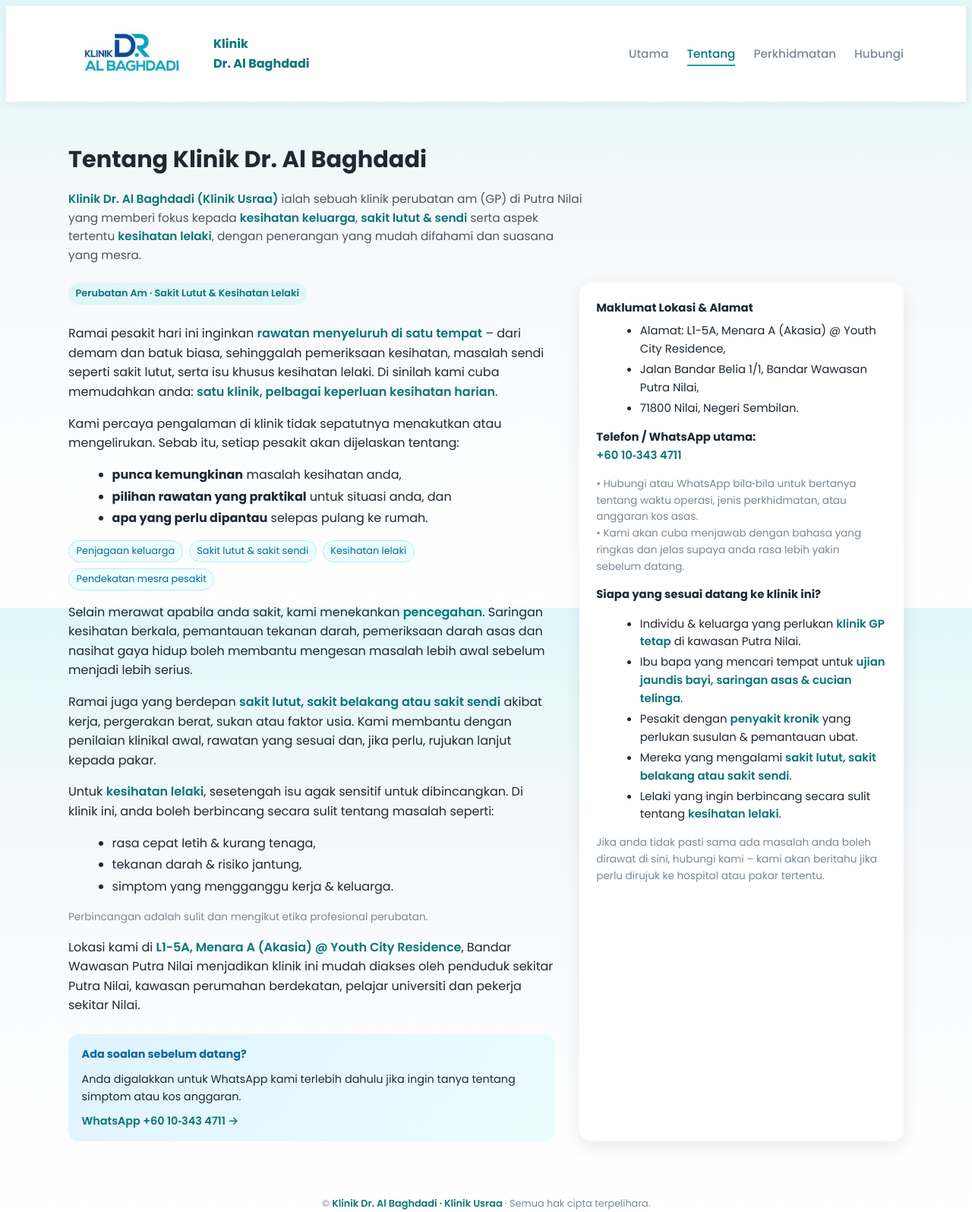
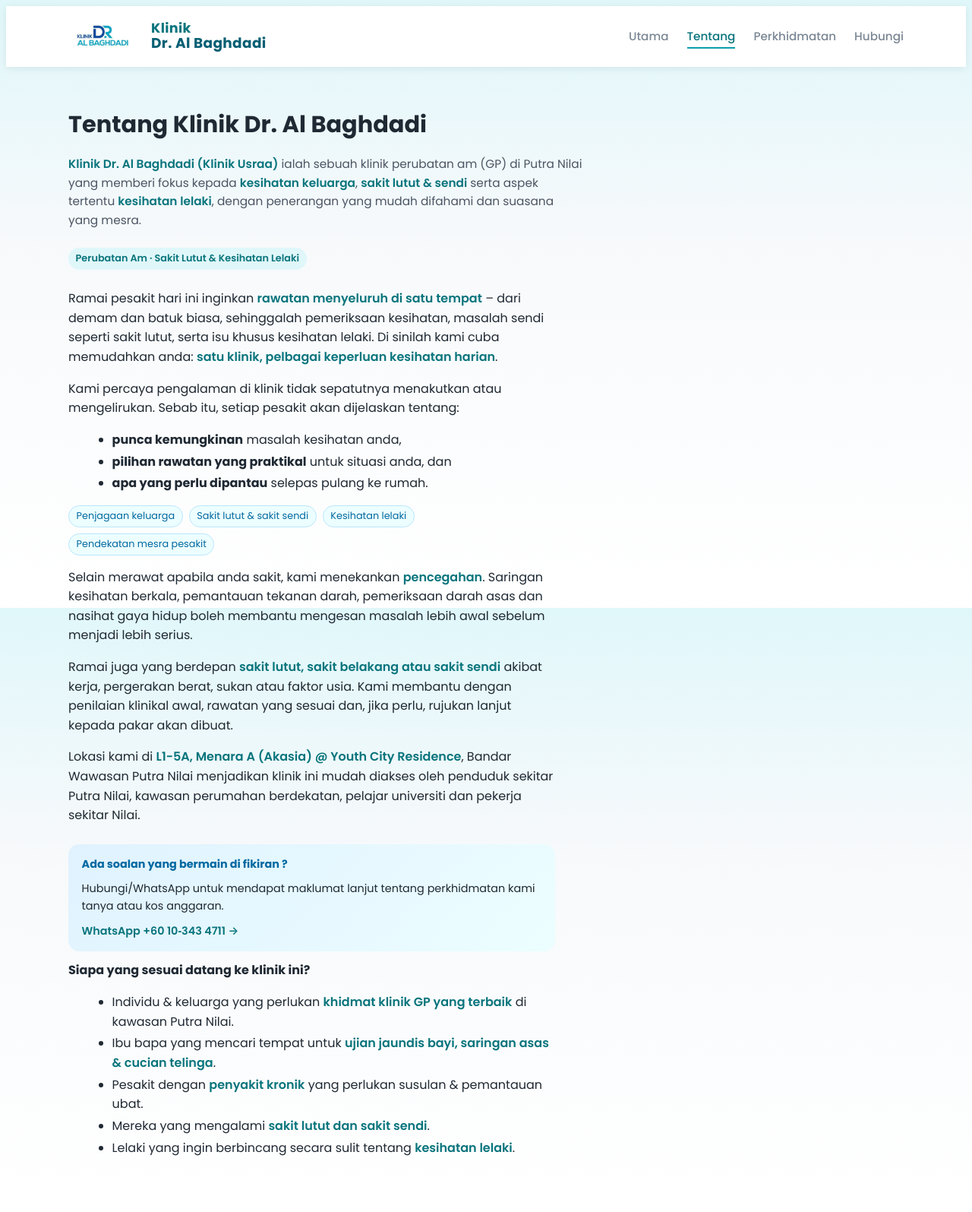
Before and after one commit to jimbo27/klinik-dr-al-baghdadi, a plain HTML site: page about.html in a window 1280 px wide. Shown: the top 1595 px of the page at 76% size. Drawn offline with Linux system fonts and the light colour scheme.

Commit message:
Update about.html

```diff
--- a/about.html
+++ b/about.html
@@ -21,8 +21,39 @@
         }
         header { position: sticky; top:0; background:#fff; box-shadow:0 2px 10px rgba(15,23,42,.08); z-index:1000; }
         .nav { max-width:1100px; margin:0 auto; padding:0.8rem 1.5rem; display:flex; align-items:center; justify-content:space-between; }
-        .logo { display:flex; align-items:center; gap:0.6rem; font-weight:700; color:#08747c; }
-        .logo-img { height:100px; width:auto; }
+
+        /* LOGO + HOVER EFFECT */
+        .logo {
+            display: flex;
+            align-items: center;
+            gap: 0.7rem;
+            font-weight: 700;
+            color: #08747c;
+            font-size: 1.1rem;
+            transition: transform 0.18s ease;
+        }
+        .logo-img {
+            height: 54px;
+            width: auto;
+        }
+        .logo-text {
+            line-height: 1.1;
+            letter-spacing: 0.02em;
+            transition: transform 0.18s ease, color 0.18s ease;
+        }
+        .logo-text span {
+            font-size: 1.05em;
+            color: #065f73;
+            transition: color 0.18s ease;
+        }
+        .logo:hover .logo-text {
+            transform: scale(1.08);
+            color: #065f73;
+        }
+        .logo:hover .logo-text span {
+            color: #044e5f;
+        }
+
         a { text-decoration:none; color:inherit; transition:color 0.15s ease; }
         a:hover { color:#0c9faa; }
         .nav-links { display:flex; gap:1.5rem; font-size:0.95rem; }
@@ -66,6 +97,7 @@
             font-weight:600;
         }
         .highlight { color:#08747c; font-weight:600; }
+        .hl { color:#08747c; font-weight:600; }
 
         .pill-row {
             display:flex;
@@ -121,8 +153,8 @@
     <div class="nav">
         <a href="index.html" class="logo">
             <img src="images (3).jpg" alt="Logo Klinik Dr. Al Baghdadi" class="logo-img">
-            <div>
-                Klinik<br>Dr. Al Baghdadi
+            <div class="logo-text">
+                Klinik<br><span>Dr. Al Baghdadi</span>
             </div>
         </a>
         <nav class="nav-links" id="navLinks">
@@ -179,26 +211,11 @@
                 Saringan kesihatan berkala, pemantauan tekanan darah, pemeriksaan darah asas dan
                 nasihat gaya hidup boleh membantu mengesan masalah lebih awal sebelum menjadi
                 lebih serius.
-            </p>
-
-            <p>
+           <p>
                 Ramai juga yang berdepan <span class="highlight">sakit lutut, sakit belakang atau sakit sendi</span>
                 akibat kerja, pergerakan berat, sukan atau faktor usia. Kami membantu dengan penilaian
-                klinikal awal, rawatan yang sesuai dan, jika perlu, rujukan lanjut kepada pakar.
-            </p>
+                klinikal awal, rawatan yang sesuai dan, jika perlu, rujukan lanjut kepada pakar akan dibuat.
 
-            <p>
-                Untuk <span class="highlight">kesihatan lelaki</span>, sesetengah isu agak sensitif untuk dibincangkan.
-                Di klinik ini, anda boleh berbincang secara sulit tentang masalah seperti:
-            </p>
-            <ul>
-                <li>rasa cepat letih &amp; kurang tenaga,</li>
-                <li>tekanan darah &amp; risiko jantung,</li>
-                <li>simptom yang mengganggu kerja &amp; keluarga.</li>
-            </ul>
-            <p class="mini-note">
-                Perbincangan adalah sulit dan mengikut etika profesional perubatan.
-            </p>
 
             <p>
                 Lokasi kami di <span class="highlight">L1-5A, Menara A (Akasia) @ Youth City Residence</span>,
@@ -207,53 +224,29 @@
             </p>
 
             <div class="cta-strip">
-                <strong>Ada soalan sebelum datang?</strong>
-                <span>Anda digalakkan untuk WhatsApp kami terlebih dahulu jika ingin tanya tentang simptom atau kos anggaran.</span>
+                <strong>Ada soalan yang bermain di fikiran ?</strong>
+                <span>Hubungi/WhatsApp untuk mendapat maklumat lanjut tentang perkhidmatan kami tanya atau kos anggaran.</span>
                 <a href="https://wa.me/60103434711" target="_blank">WhatsApp +60 10‑343 4711 &rarr;</a>
             </div>
-        </div>
 
-        <div class="card">
-            <strong>Maklumat Lokasi &amp; Alamat</strong>
-            <ul>
-                <li>Alamat: L1-5A, Menara A (Akasia) @ Youth City Residence,</li>
-                <li>Jalan Bandar Belia 1/1, Bandar Wawasan Putra Nilai,</li>
-                <li>71800 Nilai, Negeri Sembilan.</li>
-            </ul>
-
-            <p style="margin-top:0.7rem;">
-                <strong>Telefon / WhatsApp utama:</strong><br>
-                <span class="highlight"><a href="tel:+60103434711">+60 10‑343 4711</a></span>
-            </p>
-
-            <p class="mini-note">
-                &bull; Hubungi atau WhatsApp bila‑bila untuk bertanya tentang
-                waktu operasi, jenis perkhidmatan, atau anggaran kos asas.<br>
-                &bull; Kami akan cuba menjawab dengan bahasa yang ringkas dan jelas
-                supaya anda rasa lebih yakin sebelum datang.
-            </p>
 
             <p style="margin-top:0.8rem;">
                 <strong>Siapa yang sesuai datang ke klinik ini?</strong>
             </p>
             <ul>
-                <li>Individu &amp; keluarga yang perlukan <span class="highlight">klinik GP tetap</span> di kawasan Putra Nilai.</li>
+                <li>Individu &amp; keluarga yang perlukan <span class="highlight">khidmat klinik GP yang terbaik</span> di kawasan Putra Nilai.</li>
                 <li>Ibu bapa yang mencari tempat untuk <span class="highlight">ujian jaundis bayi, saringan asas &amp; cucian telinga</span>.</li>
                 <li>Pesakit dengan <span class="highlight">penyakit kronik</span> yang perlukan susulan &amp; pemantauan ubat.</li>
-                <li>Mereka yang mengalami <span class="highlight">sakit lutut, sakit belakang atau sakit sendi</span>.</li>
+                <li>Mereka yang mengalami <span class="highlight">sakit lutut dan sakit sendi</span>.</li>
                 <li>Lelaki yang ingin berbincang secara sulit tentang <span class="highlight">kesihatan lelaki</span>.</li>
-            </ul>
 
-            <p class="mini-note">
-                Jika anda tidak pasti sama ada masalah anda boleh dirawat di sini, hubungi kami –
-                kami akan beritahu jika perlu dirujuk ke hospital atau pakar tertentu.
             </p>
         </div>
     </div>
 </main>
 
 <footer>
-    &copy; <span>Klinik Dr. Al Baghdadi · Klinik Usraa</span> ·
+    &copy; <span>Klinik Dr. Al Baghdadi </span> ·
     Semua hak cipta terpelihara.
 </footer>
 
```
